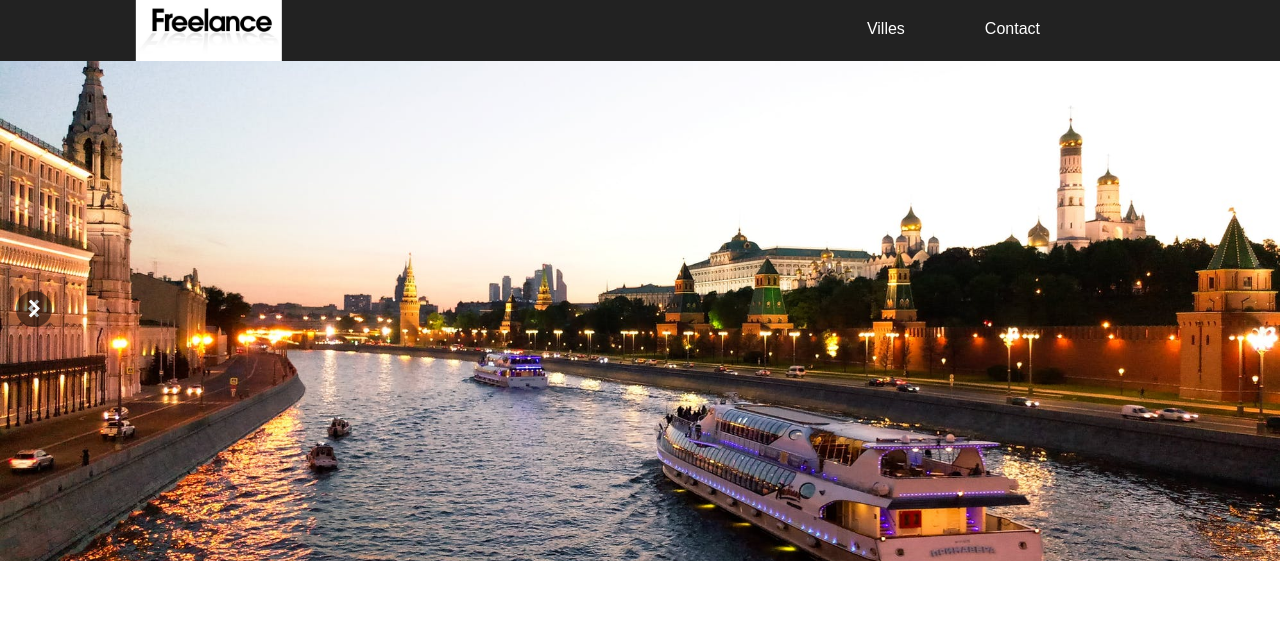
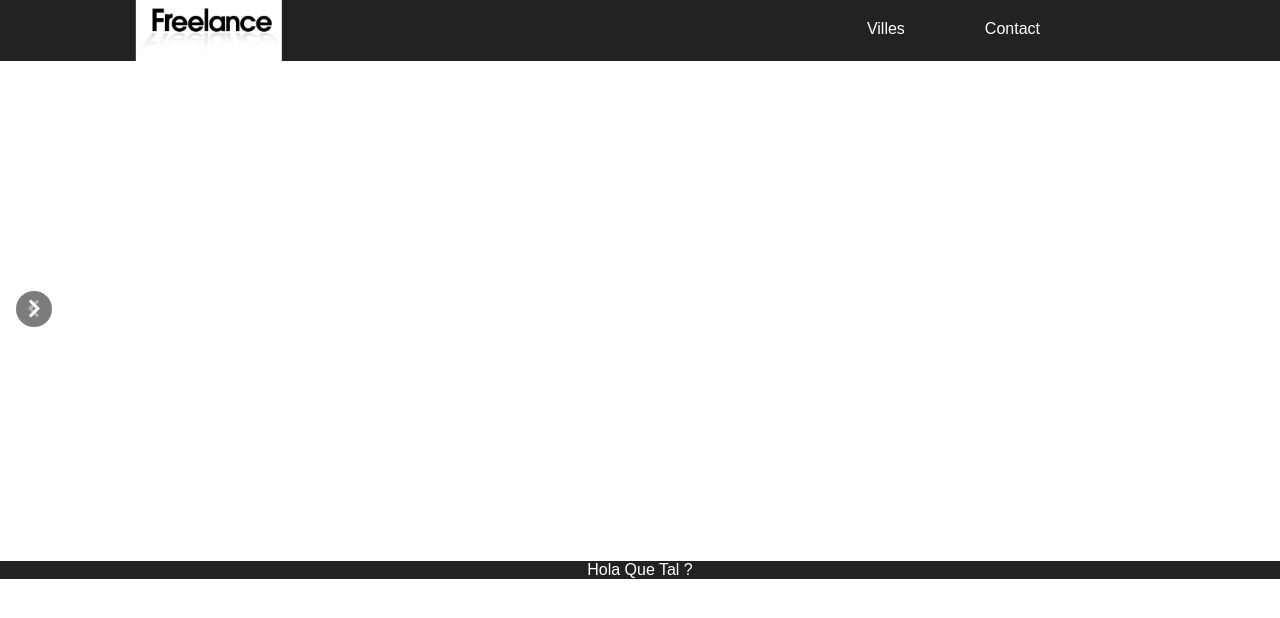
Before and after one commit to Realise-Formation-Digital/front-social-network-4, a Vue app: page / in a window 1280 px wide. Shown: the top 618 px of the page. Built offline with nearby package versions, Linux system fonts and the light colour scheme.

Commit message:
first commit (first footer test)

```diff
--- a/src/App.vue
+++ b/src/App.vue
@@ -1,16 +1,20 @@
 <template>
-
+  <div>
     <Navbar />
-
+    <router-view></router-view>
+    <Footer />
+  </div>
 </template>
 
 <script>
 import Navbar from './components/Navbar.vue'
+import Footer from './components/Footer.vue'
 
 export default {
   name: 'App',
   components: {
-    Navbar
+    Navbar,
+    Footer
   }
 }
 </script>
--- /dev/null
+++ b/src/components/Footer.vue
@@ -0,0 +1,27 @@
+<template>
+    <div class="nav">
+            <p>Hola Que Tal ?</p>
+    </div>
+</template>
+
+
+
+
+
+<script>
+
+    export default {
+    name: 'Footer',
+    }
+
+</script>
+
+
+<style>
+    .nav{
+         background: #222;
+         color:white;
+         text-align: center;
+    }
+
+</style>
--- a/src/components/Navbar.vue
+++ b/src/components/Navbar.vue
@@ -20,7 +20,7 @@
     <!-- </v-app-bar> -->
 
     <!-- Components (pages) displayed here -->
-    <router-view></router-view>
+
     </div>
 </template>
 
```
Also changed, not shown: 1 other file (tests, documents, lock files or other folders).
